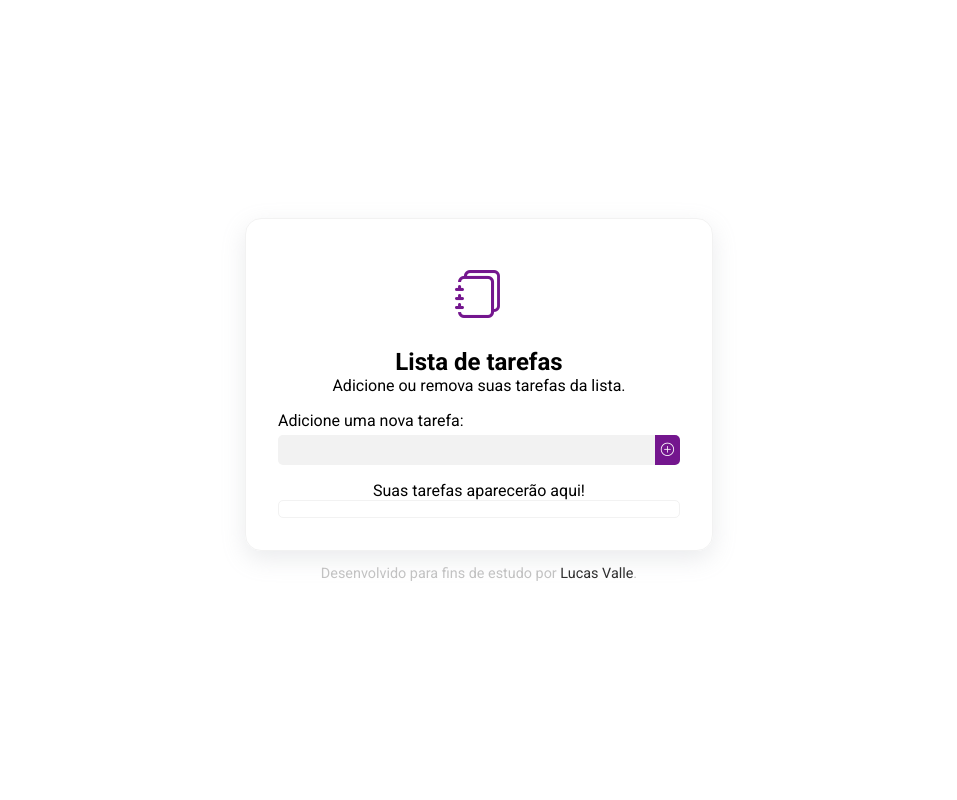
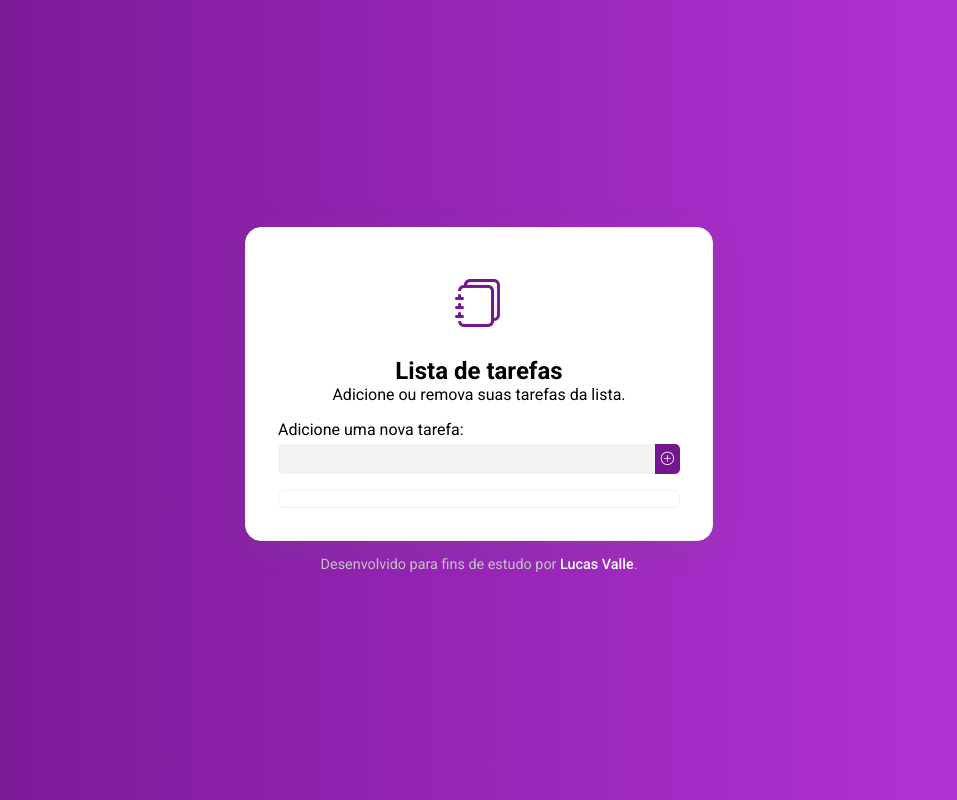
Before and after one commit to lucasfvalle/todolist, a plain HTML site: page index.html in a window 1280 px wide. Shown: the whole page, without its empty margins (161-1118 px from the left). Drawn offline with nearby package versions, Linux system fonts and the light colour scheme.

Commit message:
Finalizar design.

```diff
--- a/css/styles.css
+++ b/css/styles.css
@@ -10,6 +10,9 @@ body{
     height: 100vh;
     font-family: 'Roboto', sans-serif;
     flex-direction: column;
+    background-color: #74168e;
+    background-image: linear-gradient(90deg, #74168e 0%, #ba36de 100%);
+    ;
 }
 .container{
     width: 468px;
@@ -20,7 +23,9 @@ body{
     flex-direction: column;
     border: 1px solid #f2f2f2;
     border-radius: 1em;
-    box-shadow: rgba(149, 157, 165, 0.2) 0px 8px 24px;
+    background-color: #fff;
+    box-shadow: rgba(100, 100, 111, 0.2) 0px 7px 29px 0px;
+
 }
 .title{
     width: 100%;
@@ -152,8 +157,9 @@ footer{
     color: #c2c2c2;
 }
 footer a{
-    color: #303030;
+    color: #fff;
     text-decoration: none;
+    font-weight: 500;
 }
 footer a:hover{
     transform: ease-in-out .3s;
--- a/index.html
+++ b/index.html
@@ -34,7 +34,6 @@
                 </label>
 
             </div>
-            <p id="null-list">Suas tarefas aparecerão aqui!</p>
             <ul id="todo-list" class="todo-list">
                 <!-- Deve ser exibido assim
                 <li class="todo-item">
--- a/js/scripts.js
+++ b/js/scripts.js
@@ -18,8 +18,6 @@ document.addEventListener("DOMContentLoaded", () => {
         if(TaskName == "" || TaskName == null || TaskName == " "){
             alert("Insira o nome da tarefa!")
         }else{
-            // Desabilita mensagem de lista vazia
-            nullList.style.display = 'none';
             // Indice do item
             itemId++;
             // Cria o item da lista
```
